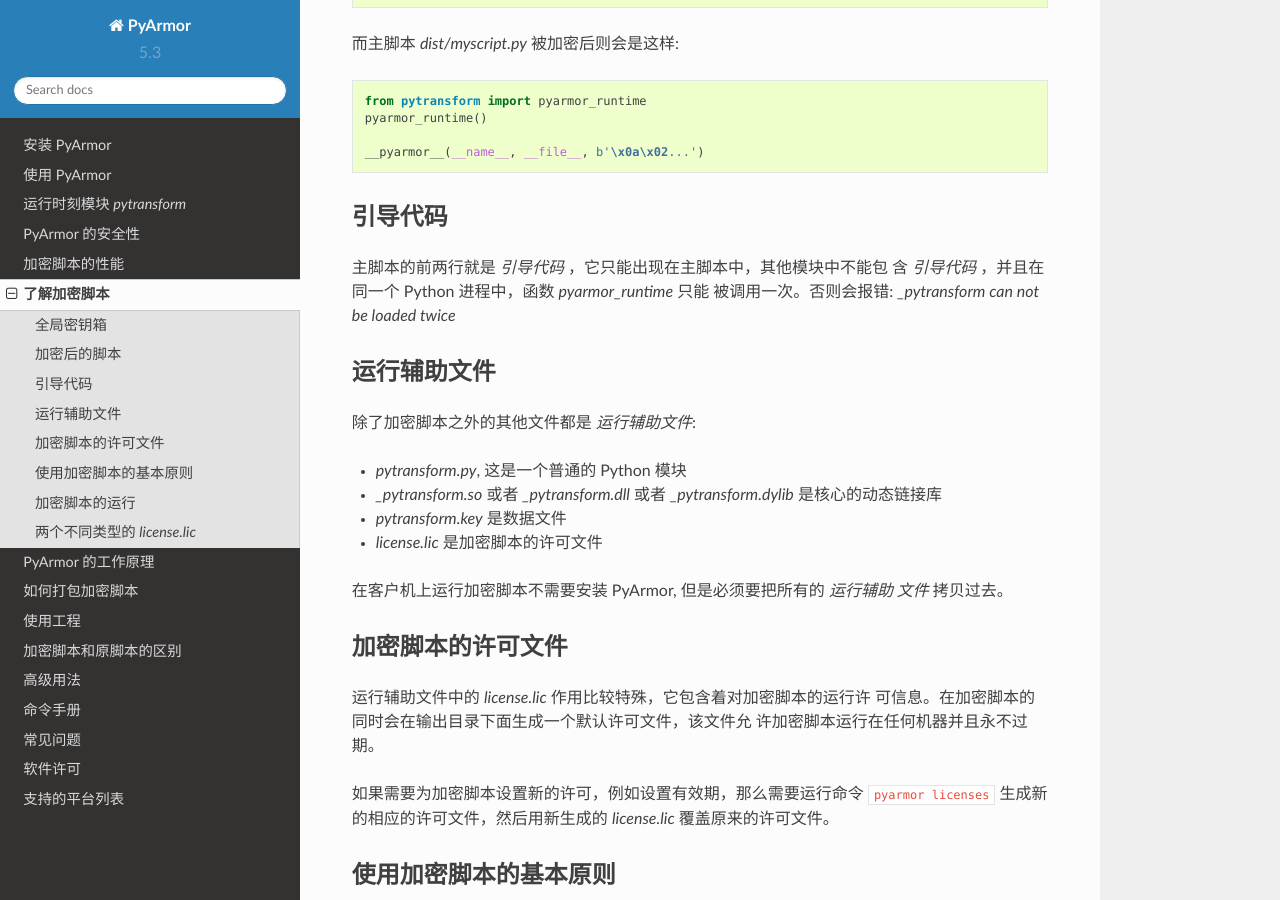
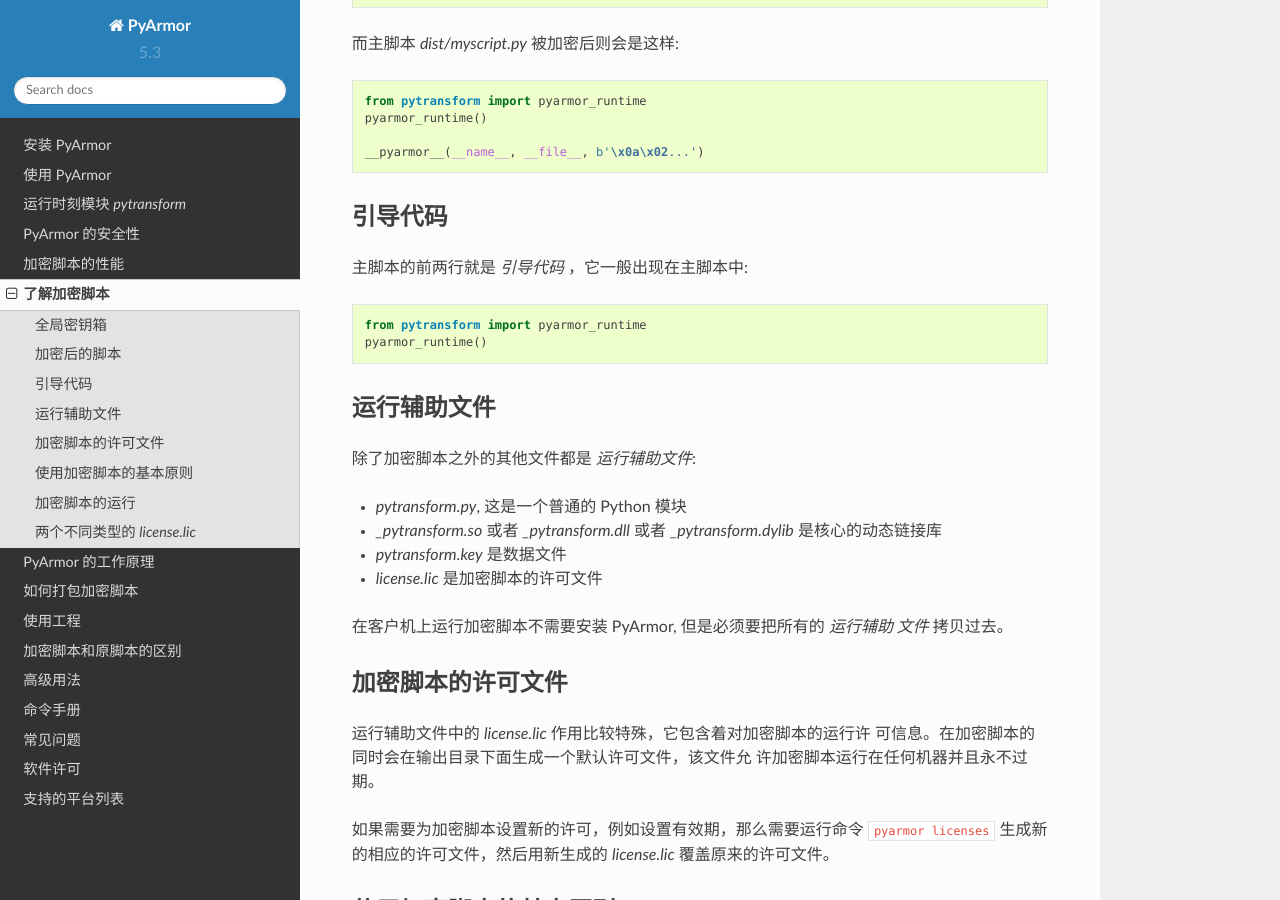
Before and after one commit to dashingsoft/pyarmor-docs-zh, a Sphinx documentation site: the page built from docs/understand-obfuscated-scripts.rst, in a window 1280 px wide and 900 px high, scrolled down 706 px. Built offline with Sphinx 7.4.7 and the Read the Docs theme 2.0.0, drawn with Linux system fonts in a browser that asks for light colours.

Commit message:
Remove limitation

```diff
--- a/docs/questions.rst
+++ b/docs/questions.rst
@@ -80,6 +80,11 @@
 在加密模块中插入了 :ref:`引导代码` 。 因为引导代码在主脚本已经执行过，
 所以导入这样的加密模块就出现了问题。
 
+.. note::
+
+   这个限制是从 PyArmor 5.1 引入的，并且在 PyArmor 5.3.5 中已经移除，
+   之后的版本都没有这个限制。
+
 Check restrict mode failed
 --------------------------
 
--- a/docs/security.rst
+++ b/docs/security.rst
@@ -122,7 +122,9 @@
 为了在 Python 端保护动态库没有被进行任何修改，在加密主脚本的时候，会插
 入额外的一段代码来检查和保护动态链接库，详细工作原理参考 :ref:`对主脚本的特殊处理`
 
-当然，为了提高安全性，你也可以使用第三方保护工具，例如 ASProtect_,
-VMProtect_ 等来保护动态库。
+.. unused:
+
+    当然，为了提高安全性，你也可以使用第三方保护工具，例如 ASProtect_,
+    VMProtect_ 等来保护动态库。
 
 .. include:: _common_definitions.txt
--- a/docs/understand-obfuscated-scripts.rst
+++ b/docs/understand-obfuscated-scripts.rst
@@ -43,9 +43,10 @@
 引导代码
 --------
 
-主脚本的前两行就是 `引导代码` ，它只能出现在主脚本中，其他模块中不能包
-含 `引导代码` ，并且在同一个 Python 进程中，函数 `pyarmor_runtime` 只能
-被调用一次。否则会报错: `_pytransform can not be loaded twice`
+主脚本的前两行就是 `引导代码` ，它一般出现在主脚本中::
+
+    from pytransform import pyarmor_runtime
+    pyarmor_runtime()
 
 .. _运行辅助文件:
 
```
